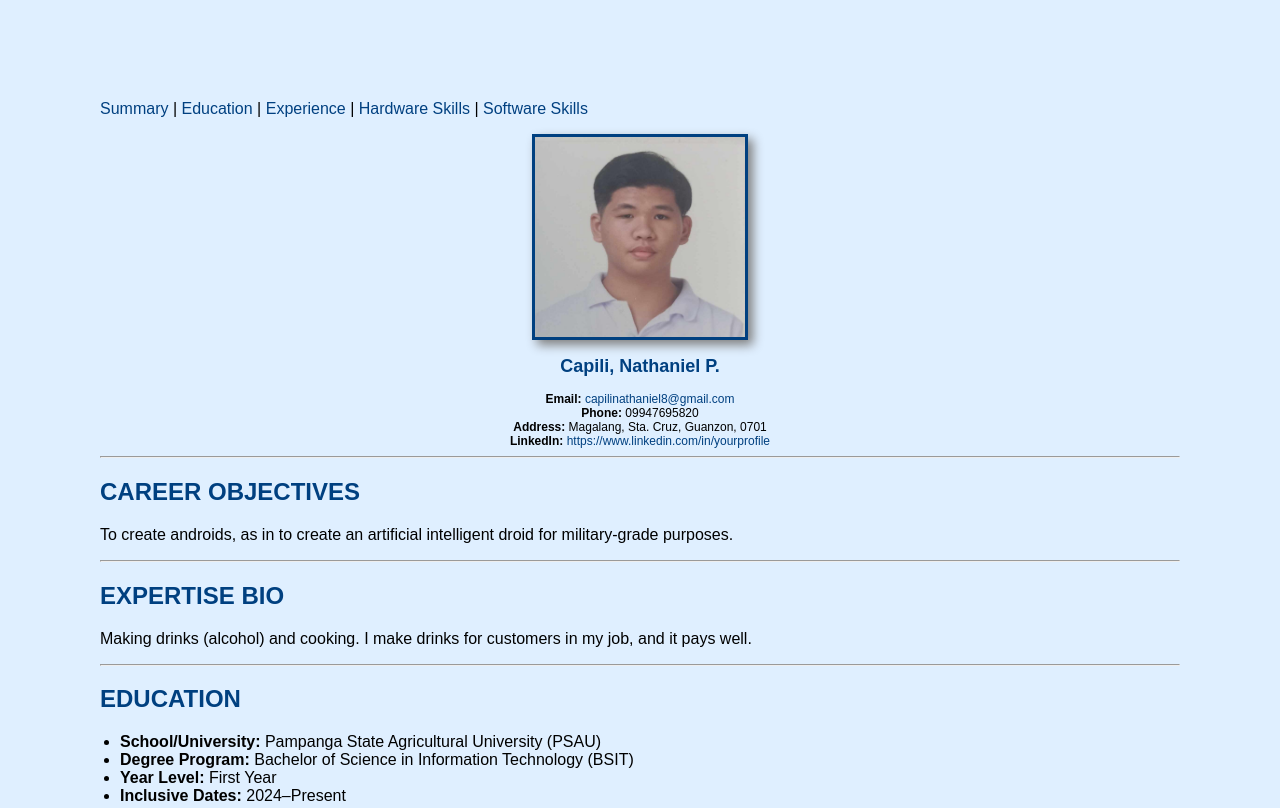
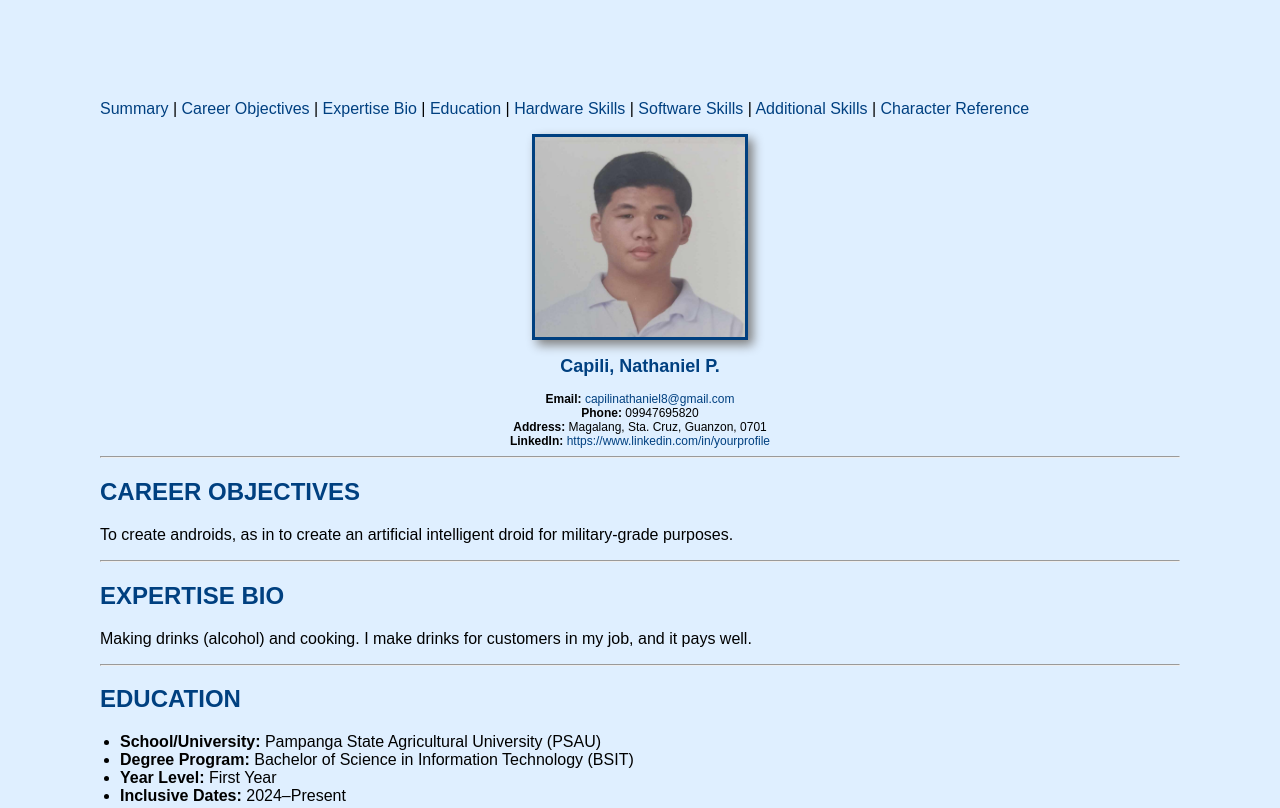
Before and after one commit to capili23/my.resume, a plain HTML site: page index.html in a window 1280 px wide. Shown: the top 808 px of the page. Drawn offline with Linux system fonts and the light colour scheme.

Commit message:
Update index.html

```diff
--- a/index.html
+++ b/index.html
@@ -57,10 +57,13 @@
   <!-- Navigation Links -->
   <p>
     <a href="#summary">Summary</a> |
+    <a href="#career-objectives">Career Objectives</a> |
+    <a href="#expertise-bio">Expertise Bio</a> |
     <a href="#education">Education</a> |
-    <a href="#experience">Experience</a> |
     <a href="#hardware-skills">Hardware Skills</a> |
-    <a href="#software-skills">Software Skills</a>
+    <a href="#software-skills">Software Skills</a> |
+    <a href="#additional-skills">Additional Skills</a> |
+    <a href="#reference">Character Reference</a>
   </p>
 
   <p>
@@ -76,11 +79,11 @@
   </div>
 
   <hr>
-  <h2 class="heading" id="summary">CAREER OBJECTIVES</h2>
+  <h2 class="heading" id="career-objectives">CAREER OBJECTIVES</h2>
   <p>To create androids, as in to create an artificial intelligent droid for military-grade purposes.</p>
 
   <hr>
-  <h2 class="heading" id="experience">EXPERTISE BIO</h2>
+  <h2 class="heading" id="expertise-bio">EXPERTISE BIO</h2>
   <p>Making drinks (alcohol) and cooking. I make drinks for customers in my job, and it pays well.</p>
 
   <hr>
@@ -112,7 +115,7 @@
   </ul>
 
   <hr>
-  <h2 class="heading">ADDITIONAL SKILLS</h2>
+  <h2 class="heading" id="additional-skills">ADDITIONAL SKILLS</h2>
   <ul>
     <li>Contemplation</li>
     <li>Patience and Perseverance</li>
```
